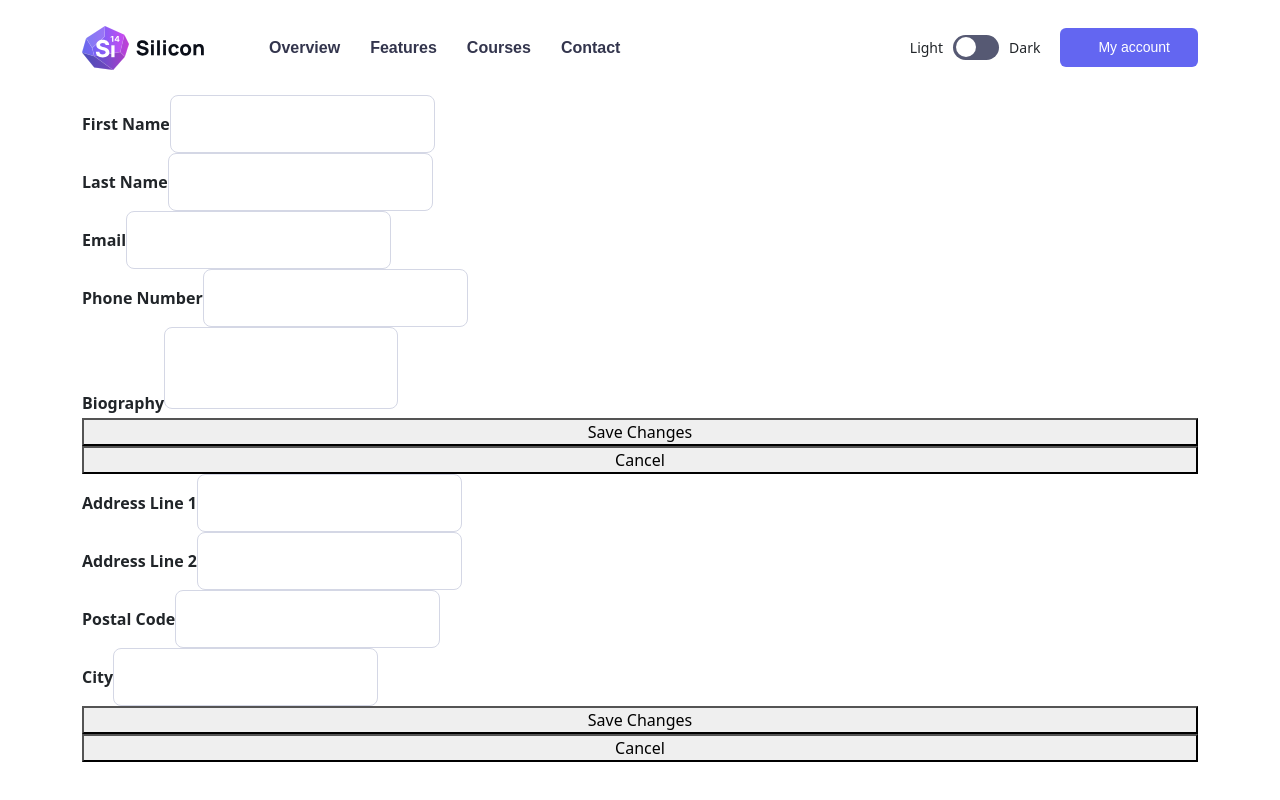
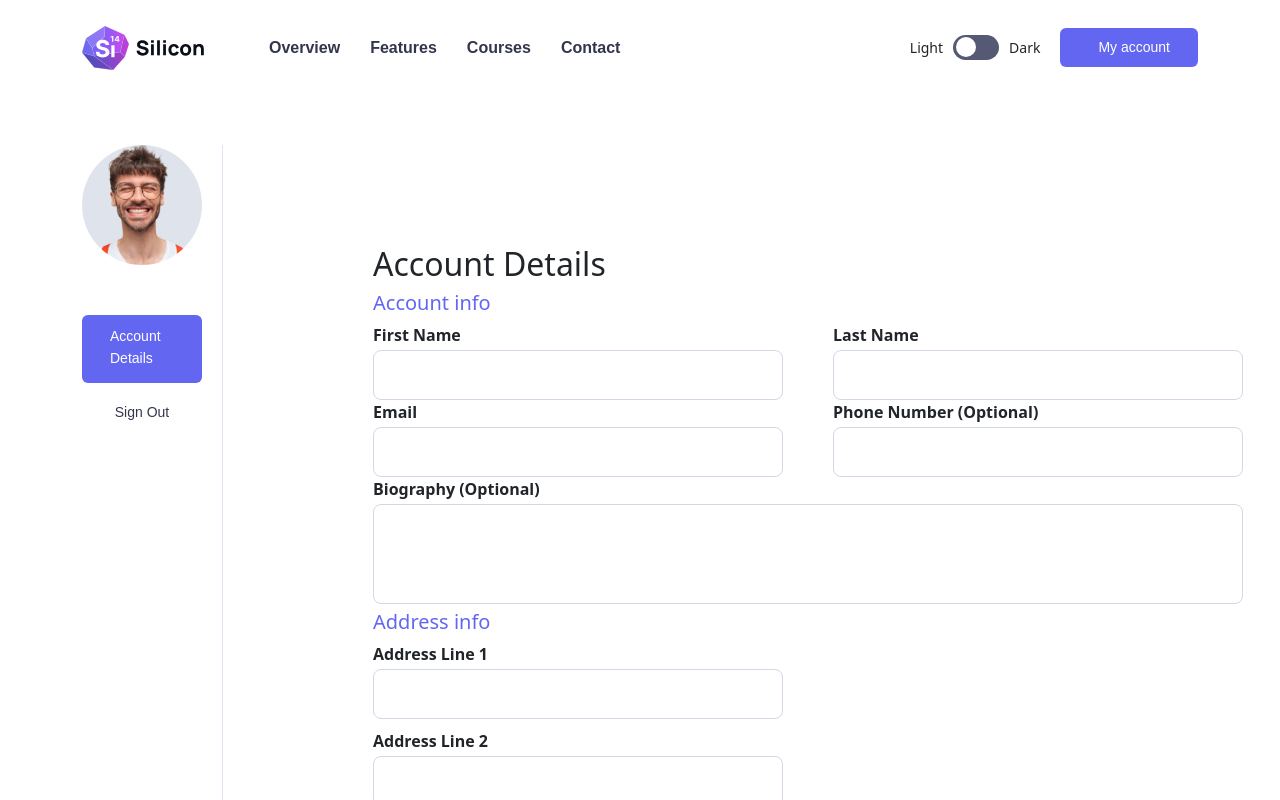
Before and after one commit to Fadi-Alyonan-WIN23-jsbackend/Silicon_nextJS, a Next.js app: page /accountDetails in a window 1280 px wide. Shown: the top 800 px of the page. Built offline with nearby package versions, Linux system fonts and the light colour scheme.

Commit message:
style för account details klar

```diff
--- a/app/accountDetails/page.tsx
+++ b/app/accountDetails/page.tsx
@@ -1,6 +1,8 @@
+"use client"
 import { Props } from "@/app/interfaces/accountTyps";
 import { useState } from "react";
 import AccountAside from '@/app/components/account/accountAside'
+
 
 const validateEmail = (email: string): boolean => {
     return /^[A-Za-z0-9._%+-]+@[A-Za-z0-9.-]+\.[A-Za-z]{2,}$/.test(email);
@@ -52,9 +54,16 @@ export default function Home() {
         <div className="container">
             <section id="account-details">
 
-                {/* <AccountAside {}/> */}
-                <form onSubmit={handleSubmit}>
-                    <div>
+                {<AccountAside basic={{ FirstName: '', LastName: '', Email: '', PhoneNumber: '', Biography: '' }} address={{ AddressLine1: '', AddressLine2: '', PostalCode: '', City: '' }} errorMessage={null} />}
+
+
+                <div className="account-details-forms">
+                <form className="first-form" onSubmit={handleSubmit}>
+                <div className="account-titles">
+                    <h2 className="account-title">Account Details</h2>
+                    <h5 className="subtitle">Account info</h5>
+                </div>
+                    <div className="first">
                         <label htmlFor="firstName">First Name</label>
                         <input
                             type="text"
@@ -63,7 +72,7 @@ export default function Home() {
                             onChange={handleChange}
                         />
                     </div>
-                    <div>
+                    <div className="last">
                         <label htmlFor="lastName">Last Name</label>
                         <input
                             type="text"
@@ -73,7 +82,7 @@ export default function Home() {
                         />
 
                     </div>
-                    <div>
+                    <div className="email">
                         <label htmlFor="email">Email</label>
                         <input
                             type="email"
@@ -82,8 +91,8 @@ export default function Home() {
                             onChange={handleChange}
                         />
                     </div>
-                    <div>
-                        <label htmlFor="phoneNumber">Phone Number</label>
+                    <div className="phone">
+                        <label htmlFor="phoneNumber">Phone Number (Optional)</label>
                         <input
                             type="text"
                             name="phoneNumber"
@@ -91,19 +100,24 @@ export default function Home() {
                             onChange={handleChange}
                         />
                     </div>
-                    <div>
-                        <label htmlFor="biography">Biography</label>
+                    <div className="bio">
+                        <label htmlFor="biography">Biography (Optional)</label>
                         <textarea
                             name="biography"
                             value={formData?.basic.Biography || ''}
                             onChange={handleChange}
                         ></textarea>
                     </div>
-                    <button type="submit">Save Changes</button>
-                    <button type="button" onClick={() => console.log('Cancel')}>Cancel</button>
+                    {/* <button type="submit">Save Changes</button>
+                    <button type="button" onClick={() => console.log('Cancel')}>Cancel</button> */}
                 </form>
-                <form onSubmit={handleSubmit}>
-                    <div>
+
+                <h5 className="address-info">Address info</h5>
+                <form className="second-form" onSubmit={handleSubmit}>
+
+
+
+                    <div className="first-address">
                         <label htmlFor="addressLine1">Address Line 1</label>
                         <input
                             type="text"
@@ -112,7 +126,7 @@ export default function Home() {
                             onChange={handleChange}
                         />
                     </div>
-                    <div>
+                    <div className="second-address">
                         <label htmlFor="addressLine2">Address Line 2</label>
                         <input
                             type="text"
@@ -121,7 +135,7 @@ export default function Home() {
                             onChange={handleChange}
                         />
                     </div>
-                    <div>
+                    <div className="postal">
                         <label htmlFor="postalCode">Postal Code</label>
                         <input
                             type="text"
@@ -130,7 +144,7 @@ export default function Home() {
                             onChange={handleChange}
                         />
                     </div>
-                    <div>
+                    <div className="city">
                         <label htmlFor="city">City</label>
                         <input
                             type="text"
@@ -139,9 +153,13 @@ export default function Home() {
                             onChange={handleChange}
                         />
                     </div>
-                    <button type="submit">Save Changes</button>
-                    <button type="button" onClick={() => console.log('Cancel')}>Cancel</button>
+                    <div className="form-buttons">
+                        <button id="save" className="btn-theme-s" type="submit">Save Changes</button>
+                        <button id="cancel" className="cancel" type="button" onClick={() => console.log('Cancel')}>Cancel</button>
+                    </div>
                 </form>
+                </div>
+
             </section>
         </div>
     );
--- a/app/components/account/accountAside.tsx
+++ b/app/components/account/accountAside.tsx
@@ -1,18 +1,20 @@
 import { BasicInfo } from "@/app/interfaces/accountTyps";
-import styles from './AccountAside.module.css';
+import { Props } from "@/app/interfaces/accountTyps";
 
-export default function AccountAside(basic:BasicInfo) {
+
+export default function AccountAside({ basic, address, errorMessage }: Props) {
     return (
-        <aside className={styles.aside}>
-        <div className={`${styles.profileInfo} profileInfo`}>
-          <img src="/images/profile_image.svg" alt="Profile" />
-          <h5>{basic.FirstName} {basic.LastName}</h5>
-          <p>{basic.Email}</p>
-        </div>
-        <nav className={styles.asideNav}>
-            <a className="btn-theme-s" href="/Account/Details"><i className="fa-regular fa-right-from-bracket"></i>Account Details</a>
-            <a className="btn-transparent" href="/Auth/SignOut"><i className="fa-regular fa-right-to-bracket"></i>Sign Out</a>
-        </nav>
+        <aside className="aside">
+            <div className="profileinfo">
+                <img src="/images/profile_image.svg" alt="Profile" />
+                <h5 className="profileinfo-h5">{basic.FirstName} {basic.LastName}</h5>
+                <p className="profileinfo-p">{basic.Email}</p>
+                <p className="profileinfo-p">{basic.PhoneNumber}</p>
+            </div>
+            <nav className="asideNav">
+                <a className="btn-theme-s" href="/accountDetails"><i className="fa-regular fa-right-from-bracket"></i>Account Details</a>
+                <a className="btn-transparent" href="/Auth/SignOut"><i className="fa-regular fa-right-to-bracket"></i>Sign Out</a>
+            </nav>
         </aside>
     );
-  }
+}
--- a/app/components/header/Header.tsx
+++ b/app/components/header/Header.tsx
@@ -28,7 +28,7 @@ export default function Header() {
 
                 <div id={Style.accountButtons}>
                     <div className={Style.div}>
-                        <a href="/account/details" className="btn-theme"><i className="btn-icon fa-regular fa-user"></i><span>My account</span></a>
+                        <a href="/accountDetails" className="btn-theme"><i className="btn-icon fa-regular fa-user"></i><span>My account</span></a>
                     </div>
                 </div>
                 <button  id="mobilemenu" className={`btn-mobilemenu ${Style.btnmobilemenu}`}>
--- a/app/globals.css
+++ b/app/globals.css
@@ -357,13 +357,88 @@ footer {
 .btn-icon{
   margin-right: 10px;
 }
-form {
-  width: 100%;
+
+
+
+/* account aside css */
+
+#account-details {
   display: grid;
+  grid-template-columns: 2fr 5fr;
+  gap: 150px;
+  margin-top: 50px;
+  margin-bottom: 70px;
+  z-index: 1;
+}
+
+#account-details aside {
+  border-right: 1px solid var(--gray-300);
+  padding-right: 20px;
+  text-align: center;
+}
+
+#account-details aside .profile.info {
+  margin: 20px;
+}
+
+#account-details aside .profile.info h5 {
+  margin-top: 15px;
+  margin-bottom: 0;
+}
+
+#account-details aside .profile.info p {
+  font-size: 16px;
+}
+
+#account-details aside nav {
+  margin-top: 50px;
+  text-align: left;
+}
+
+#account-details aside nav a {
+  margin: 10px 0;
+  text-align: left;
+  justify-content: center;
+}
+
+#account-details aside nav .btn.theme-s {
+  text-align: left;
+  justify-content: center;
+}
+
+@media(max-width:992px) {
+  #account-details aside {
+      display: none;
+  }
+}
+
+
+
+
+/* account details css */
+
+.account-details-forms {
+  display: flex;
+  flex-direction: column;
+}
+
+.account-titles {
+  display: flex;
+  flex-direction: column;
+}
+
+form{
+  margin-top: 100px;
+  width: 80%;
+  display: grid;
+  grid-template-columns: 1fr 1fr;
+  grid-template-areas:"account-title subtitle" "first last" "email phone" "bio bio";
+  column-gap: 50px;
+
 }
 
 form .input-group {
-  display: grid;
+display: grid;
 }
 
 form .checkbox-group {
@@ -395,12 +470,44 @@ form span.field-validation-error {
 form label {
   margin-bottom: 0.188rem;
   font-weight: 700;
+  display: flex;
+  flex-direction: column;
 }
 
 form input {
   padding: 1rem;
   border-radius: 0.5rem !important;
   border: 0.063rem solid var(--gray-400);
+  width: 410px;
+  height: 50px;
+}
+.account-title {
+  grid-area: account-title;
+}
+
+.subtitle{
+ grid-area: subtitle;
+ color: #6366F1;
+}
+
+.first {
+  grid-area: first;
+}
+
+.last {
+ grid-area: last;
+}
+
+.email {
+  grid-area: email;
+}
+
+.phone {
+  grid-area: phone;
+}
+
+.bio {
+ grid-area: bio;
 }
 
 form input::placeholder {
@@ -417,12 +524,62 @@ form input.input-validation-error::placeholder {
 }
 
 form textarea {
+
   padding: 1rem;
   border-radius: 0.5rem !important;
   border: 0.063rem solid var(--gray-400);
   resize: none;
+  height: 100px;
+  width: 870px;
+
 }
 
 form textarea::placeholder {
   opacity: 0.4;
 }
+
+.address-info {
+  color: #6366F1;
+}
+
+.second-form {
+  width: 100%;
+  display: grid;
+  grid-template-columns: 1fr 1fr;
+  grid-template-areas: "first-address first-address" "second-address second-address" "postal city";
+  row-gap: 10px;
+  margin: 0;
+  padding: 0;
+}
+
+.first-address {
+  grid-area: first-address;
+}
+
+.second-address {
+  grid-area: second-address;
+}
+
+.postal {
+  grid-area: postal;
+}
+
+.city {
+  grid-area: city;
+}
+
+.form-buttons {
+  display: flex;
+  gap: 20px;
+}
+
+#cancel {
+  grid-area: cancel;
+  width: 100px;
+  height: 50px;
+}
+
+form .btn-theme-s {
+  width: 150px;
+  height: 50px;
+}
```
Also changed, not shown: app/components/account/accountAside.module.css (deleted, +0 -43 lines).
